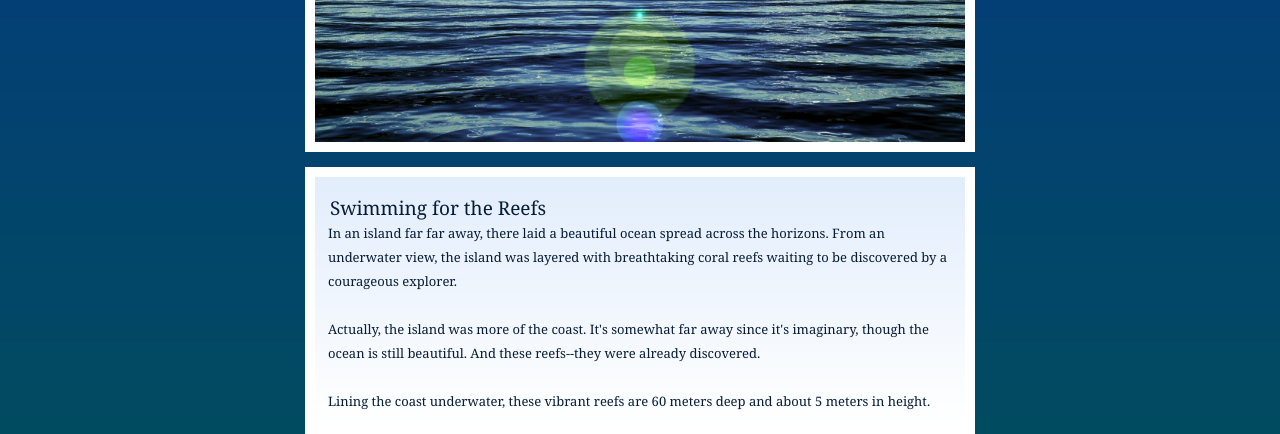
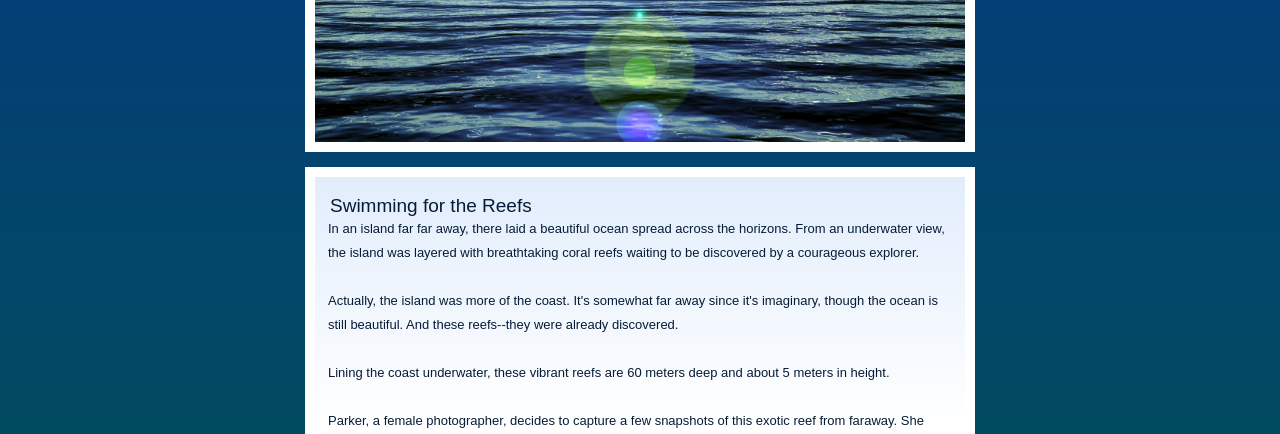
Before and after one commit to ljenn/calculus-optimization-problem, a plain HTML site: page index.html in a window 1280 px wide. Shown: the part 341-775 px from the top of the page. Drawn offline with Linux system fonts and the light colour scheme.

Commit message:
Update style.css

```diff
--- a/style.css
+++ b/style.css
@@ -4,7 +4,7 @@ body {
 	margin: 0;
 	padding: 0;
 	text-align: left;
-	font-family:"Adobe Garamond Pro Bold", Georgia, "Times New Roman", Times, serif;
+	font-family:"Arial", Georgia, "Times New Roman", Times, serif;
 	font-size: 13px;
 	color: #061C37;
 	background: #014D5D url(background.png);
```
